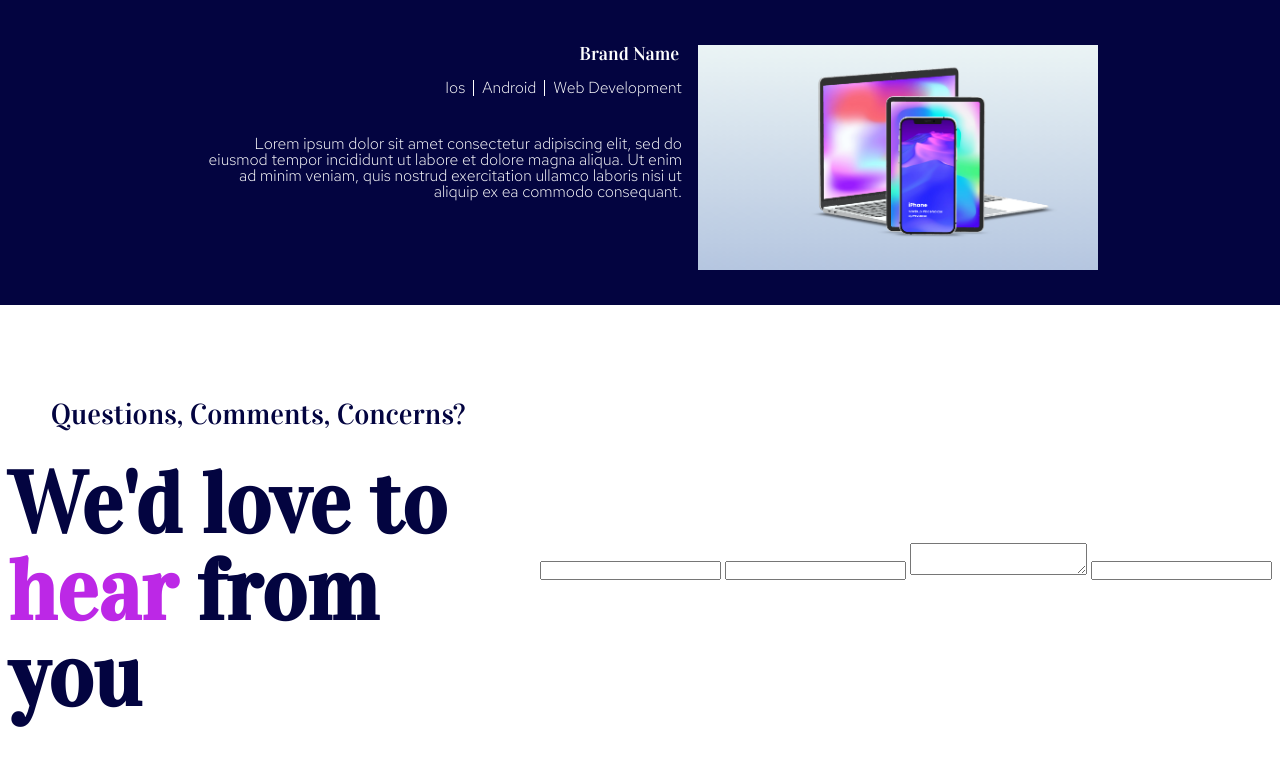
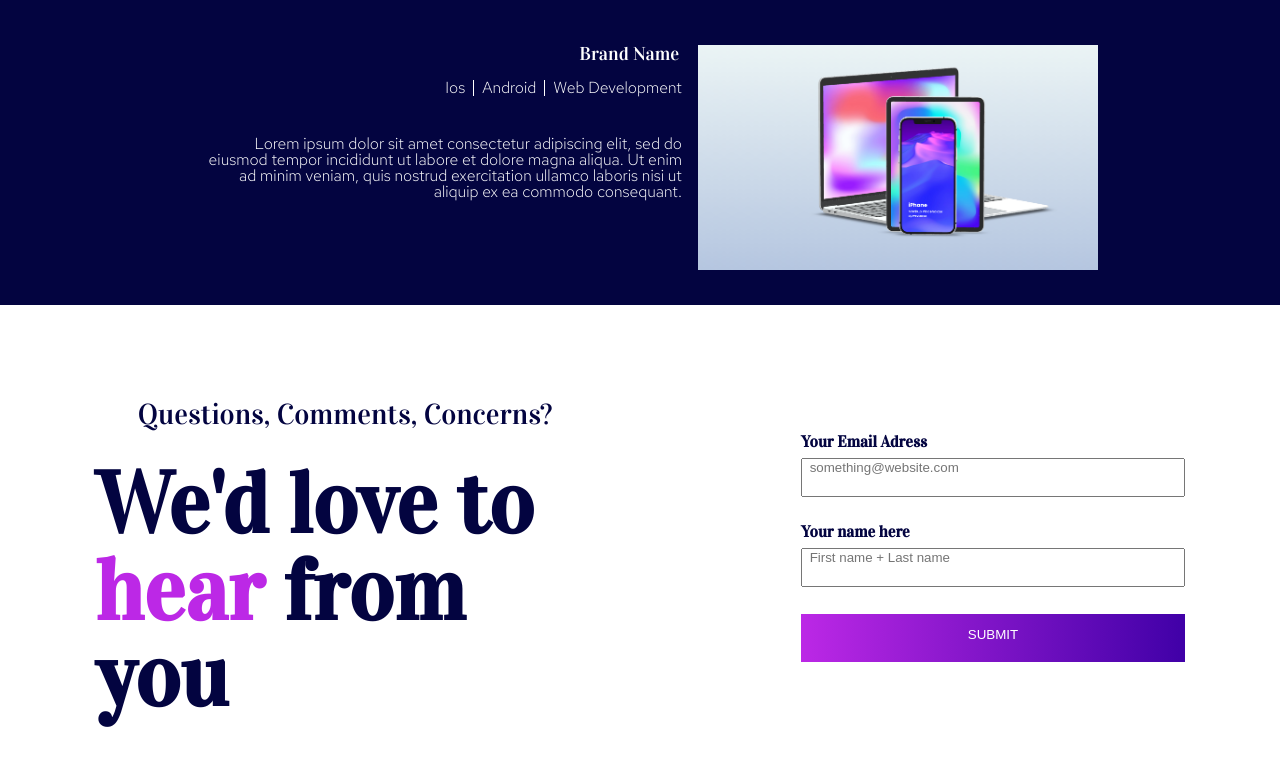
Before and after one commit to oericdacosta/digitalMarketing-landinPage, a plain HTML site: page index.html in a window 1280 px wide. Shown: the part 2311-3076 px from the top of the page. Drawn offline with Linux system fonts and the light colour scheme.

Commit message:
Create the main-form component

```diff
--- a/index.html
+++ b/index.html
@@ -19,6 +19,7 @@
     <link rel="stylesheet" href="styles/components/main-subtitle.css">
     <link rel="stylesheet" href="styles/components/items-description.css">
     <link rel="stylesheet" href="styles/components/contact-area.css">
+    <link rel="stylesheet" href="styles/components/main-form.css">
 </head>
 <body>
 
@@ -216,12 +217,14 @@
         </aside>
 
         <form class="main-form">
-            <input type="text">
-            <input type="text">
-            <textarea name="" id="" >
+            <label class="text" for="email">Your Email Adress</label>
+            <input type="email" id="email" placeholder="something@website.com">
 
-            </textarea>
-            <input type="text"></form>
+            <label for="text" class="text">Your name here</label>
+            <input type="text" id="text" placeholder="First name + Last name">
+
+            <input type="submit" class="main-button">
+        </form>
     </section>
 
 </body>
--- /dev/null
+++ b/styles/components/main-form.css
@@ -0,0 +1,27 @@
+.main-form{
+    display: flex;
+    flex-direction: column;
+    align-items: center;
+    justify-content: center;
+    width: 30%;
+}
+
+.main-form .text{
+    align-self: flex-start;
+    cursor: pointer;
+    color: #030440;
+    font-family: 'Vidaloka', serif;
+    font-weight: 600;
+    padding-bottom: 0.5em;
+}
+
+.main-form input{
+    width: 100%;
+    outline: 0;
+    padding-bottom: 1.5em;
+    margin-bottom: 2em;
+}
+
+.main-form input[type="text"], .main-form input[type="email"]{
+    padding-left: 0.5em;
+}
```
